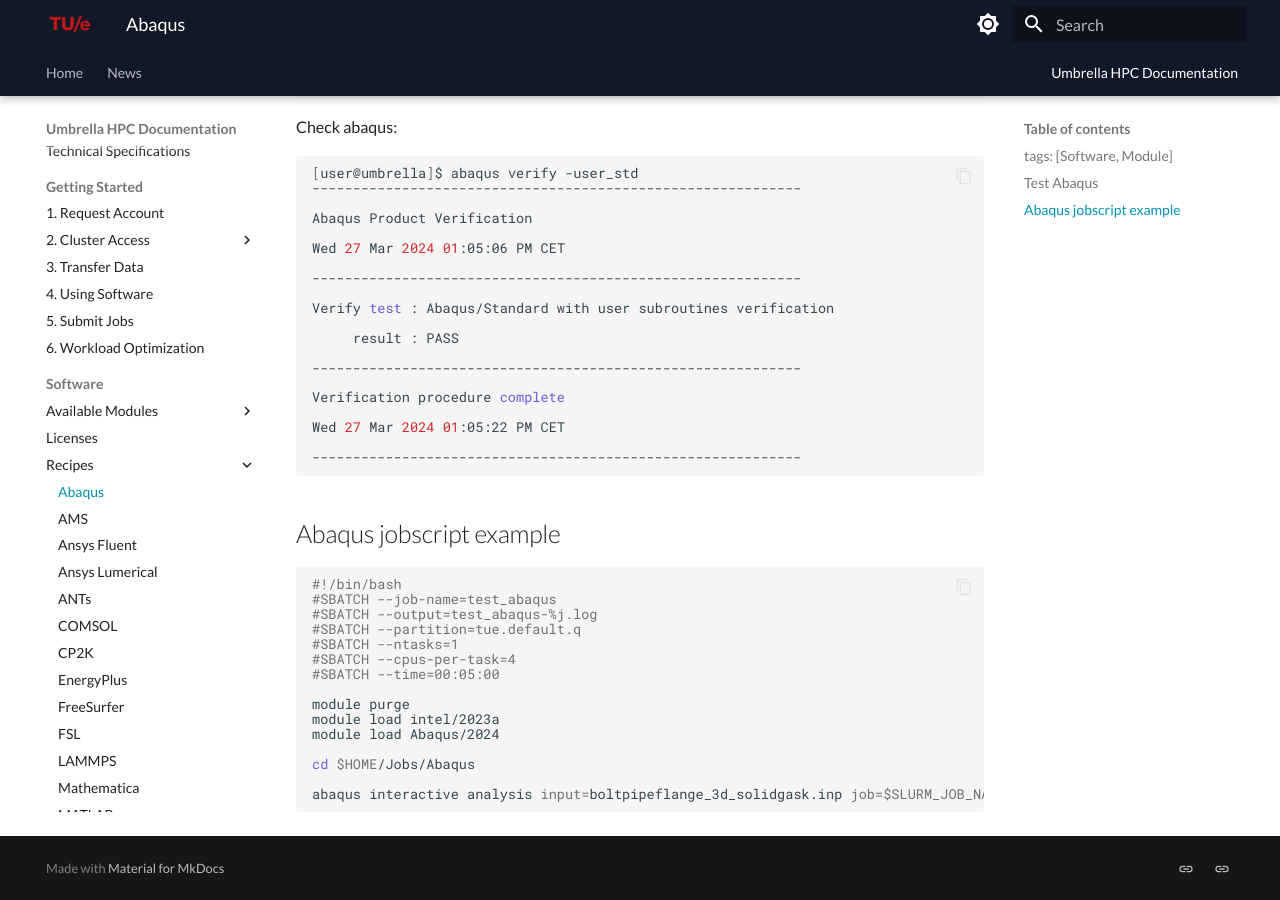
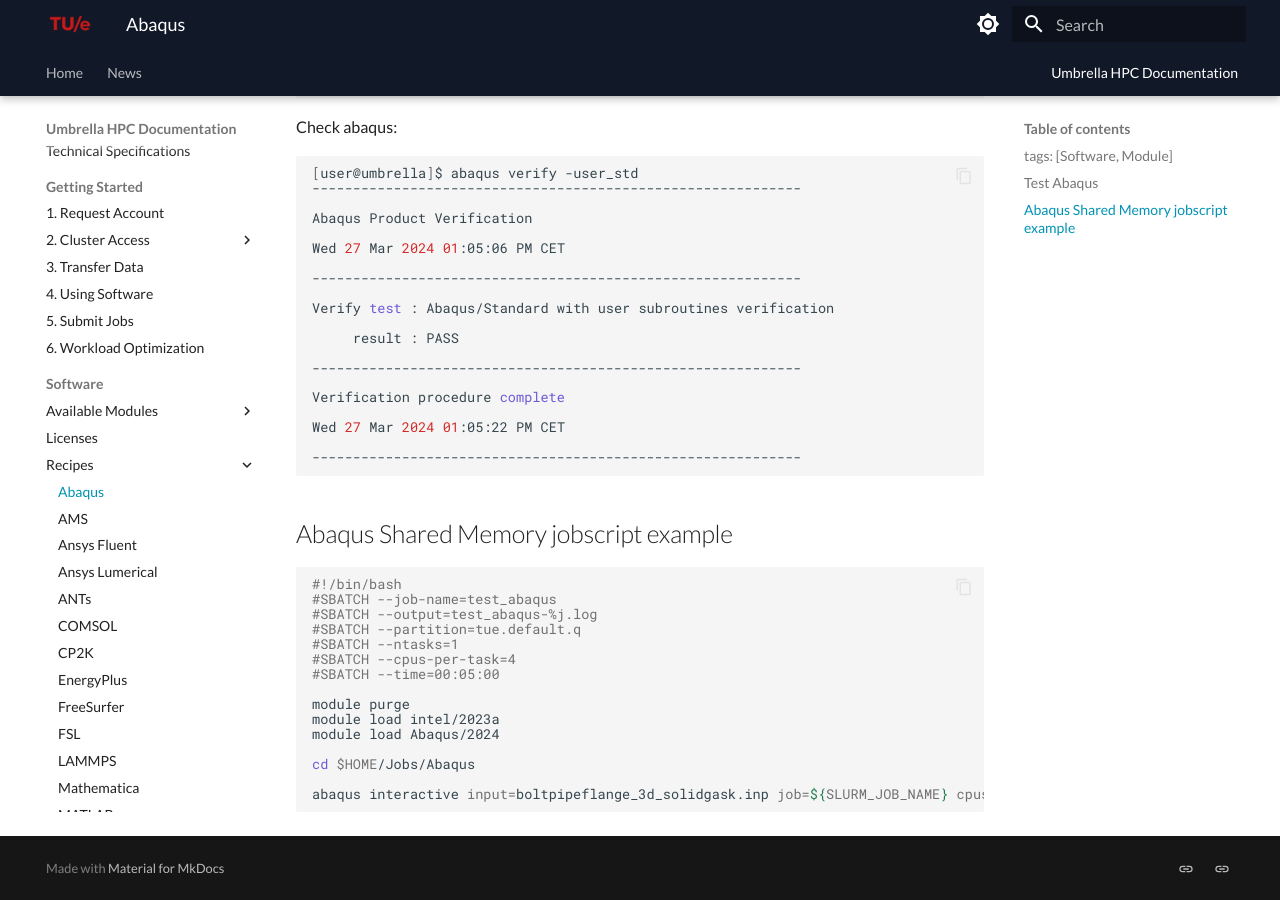
Before and after one commit to gferhpc/supercomputing.tue.nl, an MkDocs documentation site: the page built from pages/documentation/software/recipes/abaqus.md, in a window 1280 px wide and 900 px high, scrolled down 570 px. Built offline with MkDocs 1.6.1 and Material for MkDocs 9.7.7, drawn with Linux system fonts in a browser that asks for light colours.

Commit message:
Update abaqus.md

````diff
--- a/pages/documentation/software/recipes/abaqus.md
+++ b/pages/documentation/software/recipes/abaqus.md
@@ -48,7 +48,7 @@
 ------------------------------------------------------------
 ```
 
-## Abaqus jobscript example
+## Abaqus Shared Memory jobscript example
 
 ```shell
 #!/bin/bash
@@ -65,5 +65,5 @@
 
 cd $HOME/Jobs/Abaqus
 
-abaqus interactive analysis input=boltpipeflange_3d_solidgask.inp job=$SLURM_JOB_NAME cpus=$SLURM_CPUS_ON_NODE
+abaqus interactive input=boltpipeflange_3d_solidgask.inp job=${SLURM_JOB_NAME} cpus=${SLURM_CPUS_PER_TASK} mp-mode=threads
 ```
````
